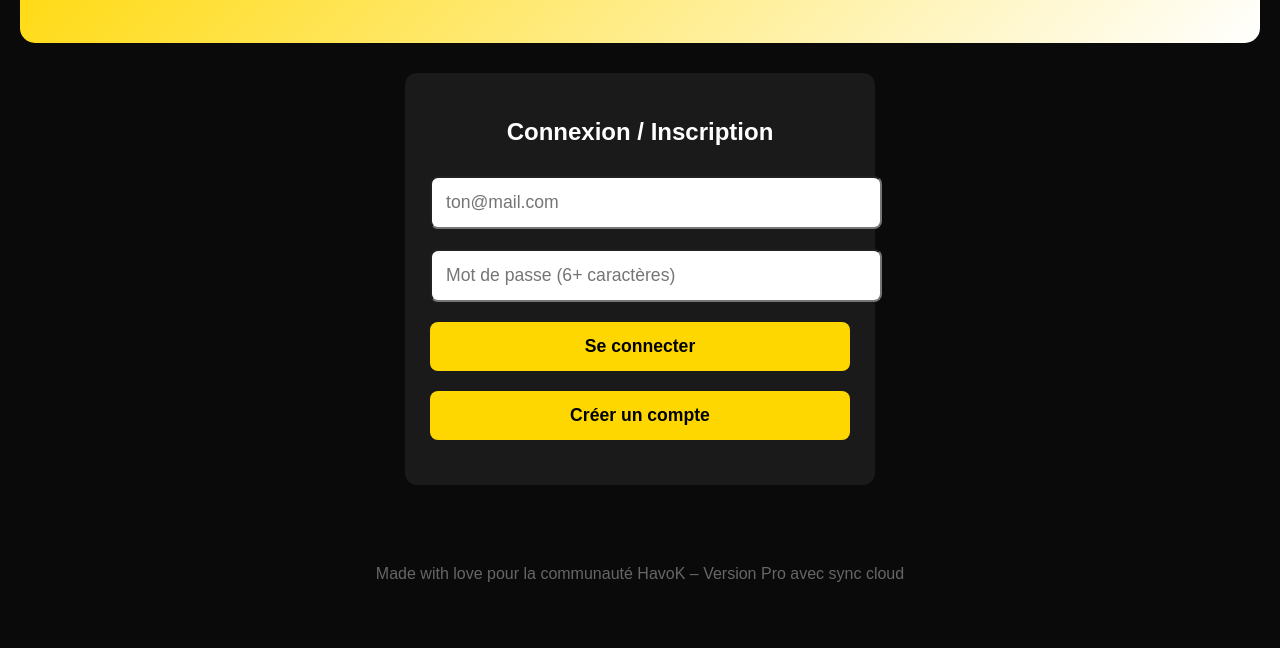
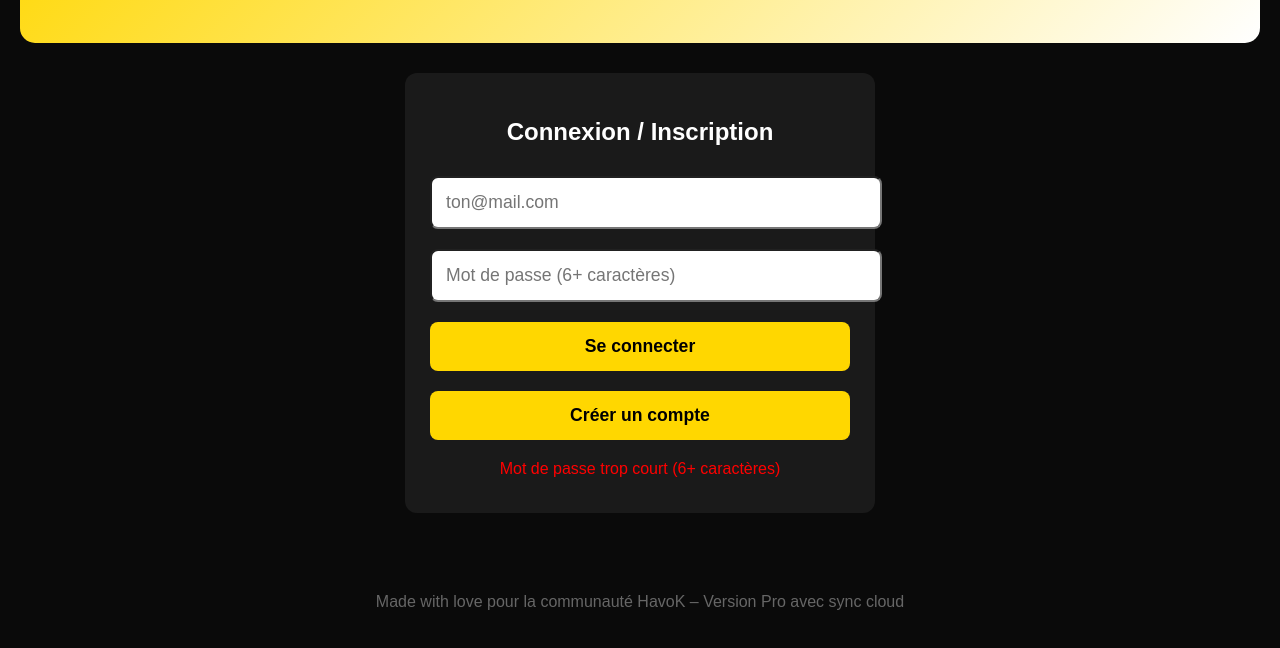
Before and after one commit to Zaq56/havok-card-tracker, a plain HTML site: page index.html in a window 1280 px wide. Both pictures are taken after a click on the button "Créer un compte". Shown: the part 142-790 px from the top of the page. Drawn offline with Linux system fonts and the light colour scheme; no server answers.

Commit message:
Update index.html

```diff
--- a/index.html
+++ b/index.html
@@ -4,7 +4,6 @@
     <meta charset="UTF-8">
     <meta name="viewport" content="width=device-width, initial-scale=1.0">
     <title>HavoK Cards Tracker 2025</title>
-    <!-- Firebase SDK compat (v10) -->
     <script src="https://www.gstatic.com/firebasejs/10.7.1/firebase-app-compat.js"></script>
     <script src="https://www.gstatic.com/firebasejs/10.7.1/firebase-auth-compat.js"></script>
     <script src="https://www.gstatic.com/firebasejs/10.7.1/firebase-firestore-compat.js"></script>
@@ -58,7 +57,6 @@
 
     <div class="controls" id="controls" style="display:none;">
         <button id="missingBtn">Afficher seulement les manquantes</button>
-
         <select id="rarityFilter">
             <option value="all">Toutes les raretés</option>
             <option value="Legendaire">Légendaire</option>
@@ -70,7 +68,6 @@
             <option value="Gris">Gris</option>
             <option value="Special">Spéciales / Staff</option>
         </select>
-
         <select id="playerFilter">
             <option value="all">Tous les joueurs</option>
             <option value="Pixie">Pixie</option>
@@ -91,23 +88,21 @@
     <footer>Made with love pour la communauté HavoK – Version Pro avec sync cloud</footer>
 
     <script>
-        // TA CONFIG FIREBASE EXACTE (de ta capture)
+        // TA CONFIG FIREBASE EXACTE
         const firebaseConfig = {
-          apiKey: "AIzaSyQbQLFvP6R8C3ehtcup75KHu1Mz8AhpS8",
+          apiKey: "AIzaSyCbQLfvP6R8C3ehtcup755KHuiMz8aNpS8",
           authDomain: "havok-card-tracker.firebaseapp.com",
           projectId: "havok-card-tracker",
-          storageBucket: "havok-card-tracker.appspot.com",
+          storageBucket: "havok-card-tracker.firebasestorage.app",
           messagingSenderId: "484519461554",
           appId: "1:484519461554:web:7a6c157f601a8d1f187fab",
-          measurementId: "G-TTZT7P45NQ"
+          measurementId: "G-TTZTP745NQ"
         };
 
-        // Initialisation Firebase
         firebase.initializeApp(firebaseConfig);
         const auth = firebase.auth();
         const db = firebase.firestore();
 
-        // Liste des cartes (avec player/rarity pour filtres)
         const cards = [
             {id: 1, name:"Rainbow", player:"Special", rarity:"Special", image:"images/rainbow.png"},
             {id: 2, name:"ZetFar Exotique", player:"ZetFar", rarity:"Exotique", image:"images/zetfar exotique.png"},
@@ -164,7 +159,6 @@
         let showMissingOnly = false;
         let currentUser = null;
 
-        // Auth state listener
         auth.onAuthStateChanged(user => {
             if (user) {
                 currentUser = user;
@@ -189,6 +183,10 @@
         window.signUp = () => {
             const email = document.getElementById('email').value.trim();
             const password = document.getElementById('password').value;
+            if (password.length < 6) {
+                document.getElementById('authError').textContent = 'Mot de passe trop court (6+ caractères)';
+                return;
+            }
             auth.createUserWithEmailAndPassword(email, password)
                 .catch(err => document.getElementById('authError').textContent = err.message);
         };
@@ -202,7 +200,6 @@
 
         window.signOut = () => auth.signOut();
 
-        // Chargement/sauvegarde cloud
         function loadCollection() {
             if (!currentUser) return;
             db.collection("users").doc(currentUser.uid).collection("collection").doc("cards")
@@ -210,13 +207,15 @@
                 .then(doc => {
                     const owned = doc.exists ? doc.data().owned || [] : [];
                     renderCards(owned);
-                });
+                })
+                .catch(err => console.error(err));
         }
 
         function saveCollection(owned) {
             if (!currentUser) return;
             db.collection("users").doc(currentUser.uid).collection("collection").doc("cards")
-                .set({ owned });
+                .set({ owned })
+                .catch(err => console.error(err));
         }
 
         function updateProgress(owned) {
@@ -262,7 +261,6 @@
             renderCards(owned);
         }
 
-        // Filtres
         document.getElementById('missingBtn').onclick = function() {
             showMissingOnly = !showMissingOnly;
             this.classList.toggle('active');
```
